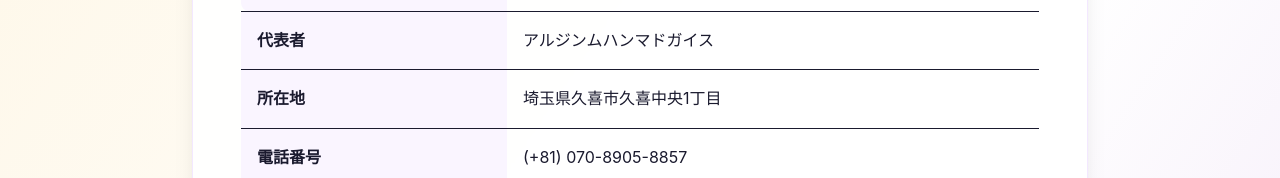
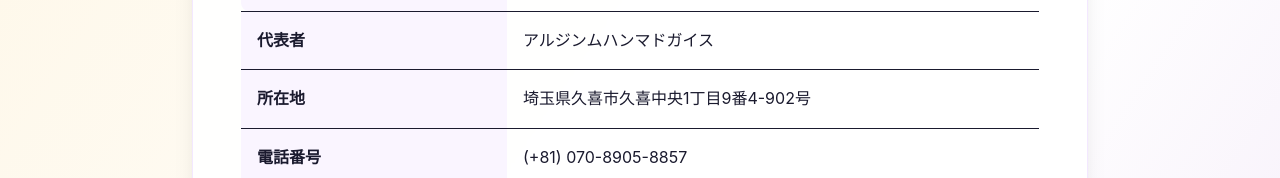
Before and after one commit to alzin/ui-ux-nipporia-lp, a Next.js app: page /commerce-disclosure in a window 1280 px wide. Shown: the part 312-490 px from the top of the page. Built offline with nearby package versions, Linux system fonts and the light colour scheme.

Commit message:
complete home address

```diff
--- a/src/app/commerce-disclosure/page.tsx
+++ b/src/app/commerce-disclosure/page.tsx
@@ -38,7 +38,7 @@ export default function CommerceDisclosurePage() {
                     所在地
                   </th>
                   <td className="py-4 px-4 text-gray-600">
-                    埼玉県久喜市久喜中央1丁目
+                    埼玉県久喜市久喜中央1丁目9番4-902号
                   </td>
                 </tr>
                 <tr>
```
